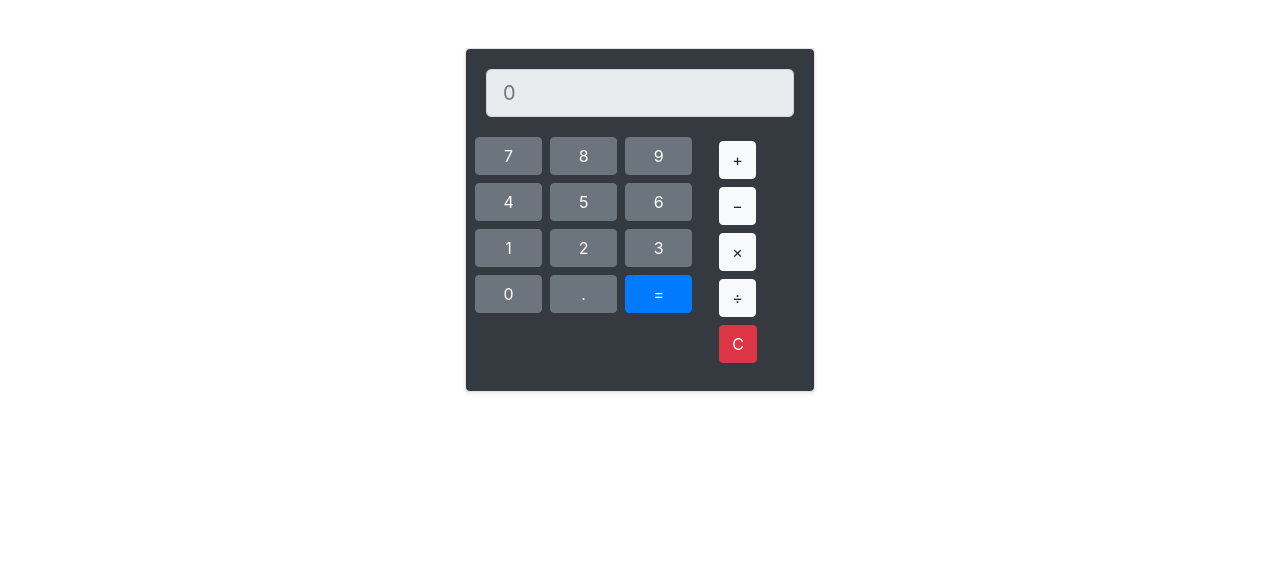
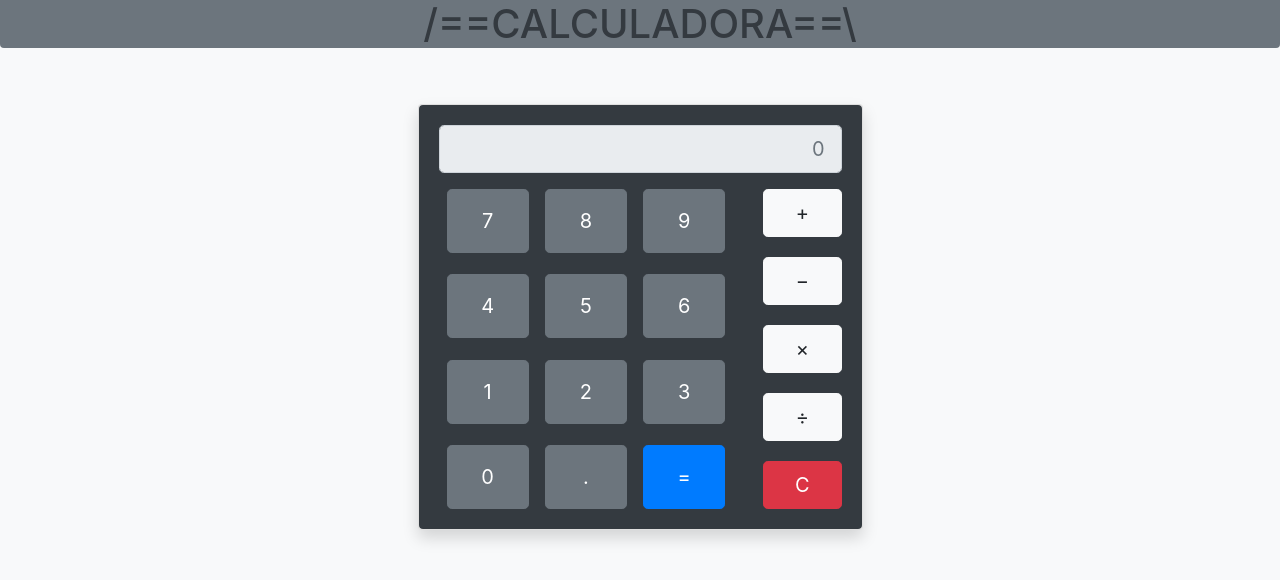
Before and after one commit to Davi303004/PP5-Calculadora_POST_JSON, a Flask app: page / in a window 1280 px wide. Shown: the top 580 px of the page. Run offline with Flask 3, Linux system fonts and the light colour scheme; some libraries are stand-ins or nearby versions.

Commit message:
Frontend Melhorado

```diff
--- a/templates/index.html
+++ b/templates/index.html
@@ -1,85 +1,85 @@
 <!DOCTYPE html>
 <html lang="pt-br">
 <head>
-    <meta charset="UTF-8">
-    <meta name="viewport" content="width=device-width, initial-scale=1.0">
-    <link rel="stylesheet" href="https://stackpath.bootstrapcdn.com/bootstrap/4.5.2/css/bootstrap.min.css">
-    <title>Calculadora</title>
+  <meta charset="UTF-8">
+  <meta name="viewport" content="width=device-width, initial-scale=1.0">
+  <title>Calculadora</title>
+  <link rel="stylesheet" href="https://stackpath.bootstrapcdn.com/bootstrap/4.5.2/css/bootstrap.min.css">
+  <link rel="shortcut icon" href="../static/calculator_icon.png" type="image/x-icon">
 </head>
-<body class="bg-muted">
+<body class="bg-light">
+  <h1 class="bg-secondary text-dark text-center rounded-bottom">/==CALCULADORA==\</h1>
   <div class="container py-5">
     <div class="row justify-content-center">
-      <!-- Painel da Calculadora -->
-      <div class="col-sm-12 col-md-6 col-lg-4">
-        <div class="card shadow-sm">
+      <div class="col-12 col-sm-10 col-md-6 col-lg-5">
+        <div class="card shadow">
           <div class="card-body bg-dark rounded">
+
             <!-- Visor -->
             <div class="mb-3">
-              <input
-                type="text"
-                class="form-control form-control-lg text-end"
-                id="display"
-                placeholder="0"
-                readonly
-              >
+              <input type="text" class="form-control text-right form-control-lg" id="display" placeholder="0" readonly>
             </div>
-            <div class="row g-4 ">
-              <!-- Teclado Numérico -->
-              <div class="col-lg-8 col-md-10 col-sm-12">
-                <div class="row gy-2">
-                  <!-- Linha 1: 7 8 9 -->
-                  <div class="col-4 p-1">
-                    <button class="btn btn-secondary w-100">7</button>
+
+            <div class="row" style="min-height: 320px;">
+              <!-- Teclado numérico -->
+              <div class="col-9 d-flex flex-column justify-content-between">
+                <!-- Cada linha numérica -->
+                <div class="row mx-0">
+                  <div class="col-4 px-2 mb-2">
+                    <button class="btn btn-secondary btn-lg w-100 py-3">7</button>
                   </div>
-                  <div class="col-4 p-1">
-                    <button class="btn btn-secondary w-100">8</button>
+                  <div class="col-4 px-2 mb-2">
+                    <button class="btn btn-secondary btn-lg w-100 py-3">8</button>
                   </div>
-                  <div class="col-4 p-1">
-                    <button class="btn btn-secondary w-100">9</button>
+                  <div class="col-4 px-2 mb-2">
+                    <button class="btn btn-secondary btn-lg w-100 py-3">9</button>
                   </div>
-                  <!-- Linha 2: 4 5 6 -->
-                  <div class="col-4 p-1">
-                    <button class="btn btn-secondary w-100">4</button>
+                </div>
+                <div class="row mx-0">
+                  <div class="col-4 px-2 mb-2">
+                    <button class="btn btn-secondary btn-lg w-100 py-3">4</button>
                   </div>
-                  <div class="col-4 p-1">
-                    <button class="btn btn-secondary w-100">5</button>
+                  <div class="col-4 px-2 mb-2">
+                    <button class="btn btn-secondary btn-lg w-100 py-3">5</button>
                   </div>
-                  <div class="col-4 p-1">
-                    <button class="btn btn-secondary w-100">6</button>
+                  <div class="col-4 px-2 mb-2">
+                    <button class="btn btn-secondary btn-lg w-100 py-3">6</button>
                   </div>
-                  <!-- Linha 3: 1 2 3 -->
-                  <div class="col-4 p-1">
-                    <button class="btn btn-secondary w-100">1</button>
+                </div>
+                <div class="row mx-0">
+                  <div class="col-4 px-2 mb-2">
+                    <button class="btn btn-secondary btn-lg w-100 py-3">1</button>
                   </div>
-                  <div class="col-4 p-1">
-                    <button class="btn btn-secondary w-100">2</button>
+                  <div class="col-4 px-2 mb-2">
+                    <button class="btn btn-secondary btn-lg w-100 py-3">2</button>
                   </div>
-                  <div class="col-4 p-1">
-                    <button class="btn btn-secondary w-100">3</button>
+                  <div class="col-4 px-2 mb-2">
+                    <button class="btn btn-secondary btn-lg w-100 py-3">3</button>
                   </div>
-                  <!-- Linha 4: 0 . = -->
-                  <div class="col-4 p-1">
-                    <button class="btn btn-secondary w-100">0</button>
+                </div>
+                <div class="row mx-0">
+                  <div class="col-4 px-2">
+                    <button class="btn btn-secondary btn-lg w-100 py-3">0</button>
                   </div>
-                  <div class="col-4 p-1">
-                    <button class="btn btn-secondary w-100">.</button>
+                  <div class="col-4 px-2">
+                    <button class="btn btn-secondary btn-lg w-100 py-3">.</button>
                   </div>
-                  <div class="col-4 p-1">
-                    <button class="btn btn-primary w-100">=</button>
+                  <div class="col-4 px-2">
+                    <button class="btn btn-primary btn-lg w-100 py-3">=</button>
                   </div>
                 </div>
               </div>
-              <!-- Seletor de Operações -->
-              <div class="col-lg-4 col-md-12 col-sm-12">
-                <div class="d-grid gap-2 h-100 p-1 ">
-                  <button class="btn btn-light m-1">+</button>
-                  <button class="btn btn-light m-1">−</button>
-                  <button class="btn btn-light m-1">×</button>
-                  <button class="btn btn-light m-1">÷</button>
-                  <button class="btn btn-danger m-1">C</button>
-                </div>
+
+              <!-- Operadores -->
+              <div class="col-3 d-flex flex-column justify-content-between">
+                <button class="btn btn-light btn-lg btn-block mb-2">+</button>
+                <button class="btn btn-light btn-lg btn-block mb-2">−</button>
+                <button class="btn btn-light btn-lg btn-block mb-2">×</button>
+                <button class="btn btn-light btn-lg btn-block mb-2">÷</button>
+                <button class="btn btn-danger btn-lg btn-block">C</button>
               </div>
             </div>
+
           </div>
         </div>
       </div>
```
